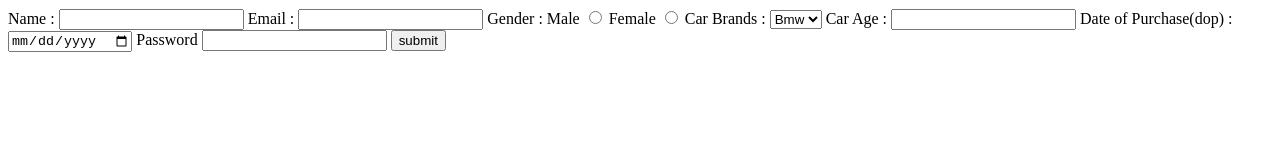
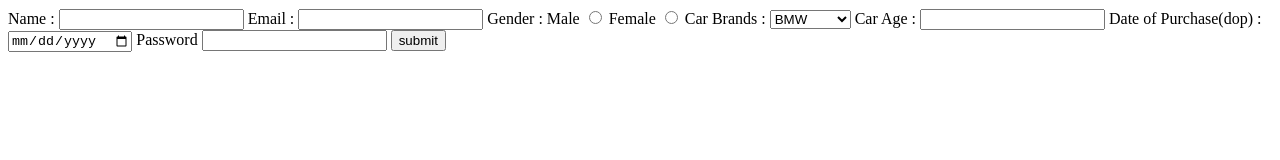
Before and after one commit to acciojob/car-insurance-form-ayushdubey7799, a website: page main.html in a window 1280 px wide. Drawn offline with Linux system fonts and the light colour scheme.

Commit message:
created a submission

```diff
--- a/main.html
+++ b/main.html
@@ -23,9 +23,9 @@
 
       <label for="cars">Car Brands : </label>
       <select id="cars">
-        <option value="bmw">Bmw</option>
-        <option value="bmw">Bmw</option>
-        <option value="bmw">Bmw</option>
+        <option value="BMW">BMW</option>
+        <option value="audi">Audi</option>
+        <option value="mercedez">Mercedez</option>
       </select>
 <label id="#carage">Car Age : </label>
 		<input type="number" id="carage">
```
